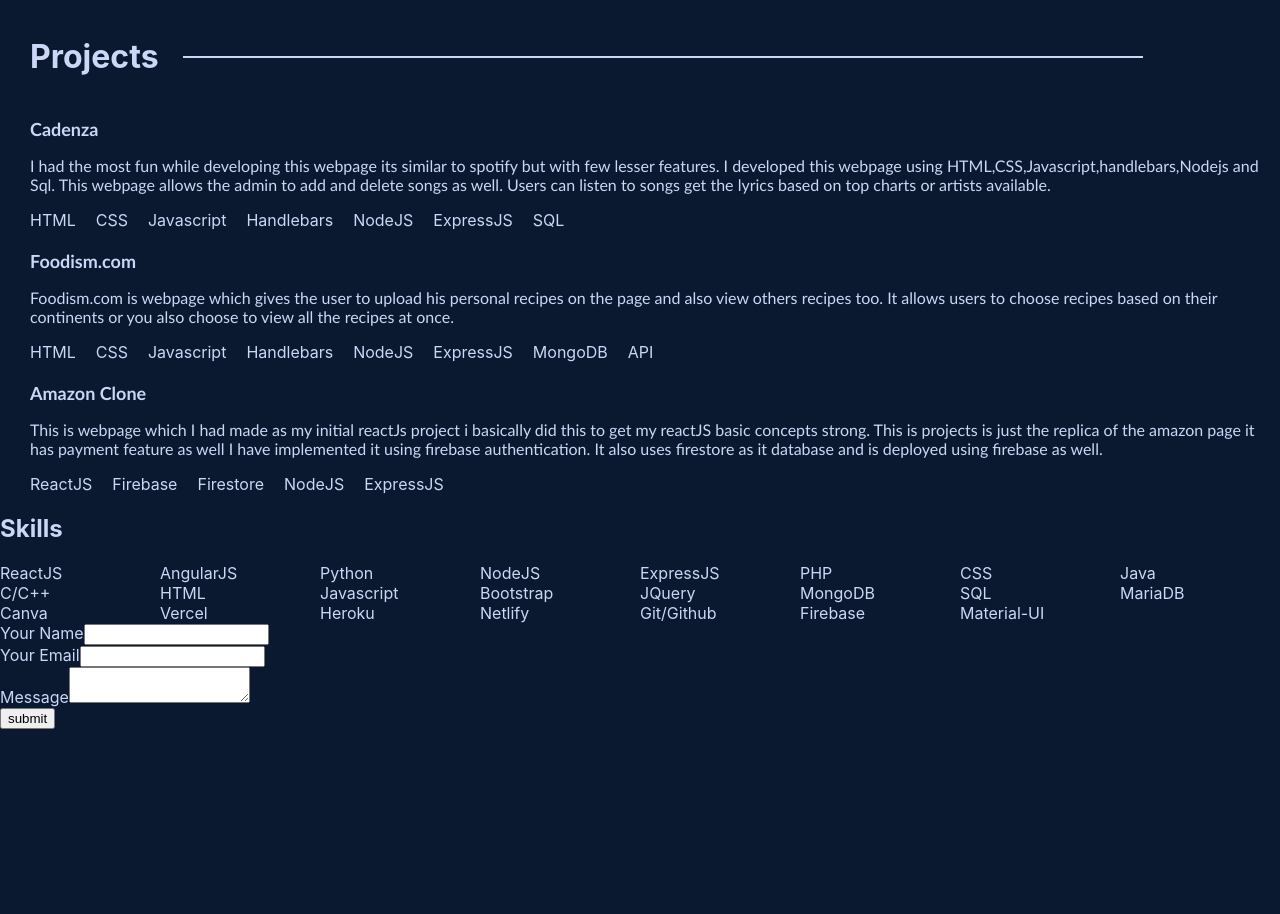
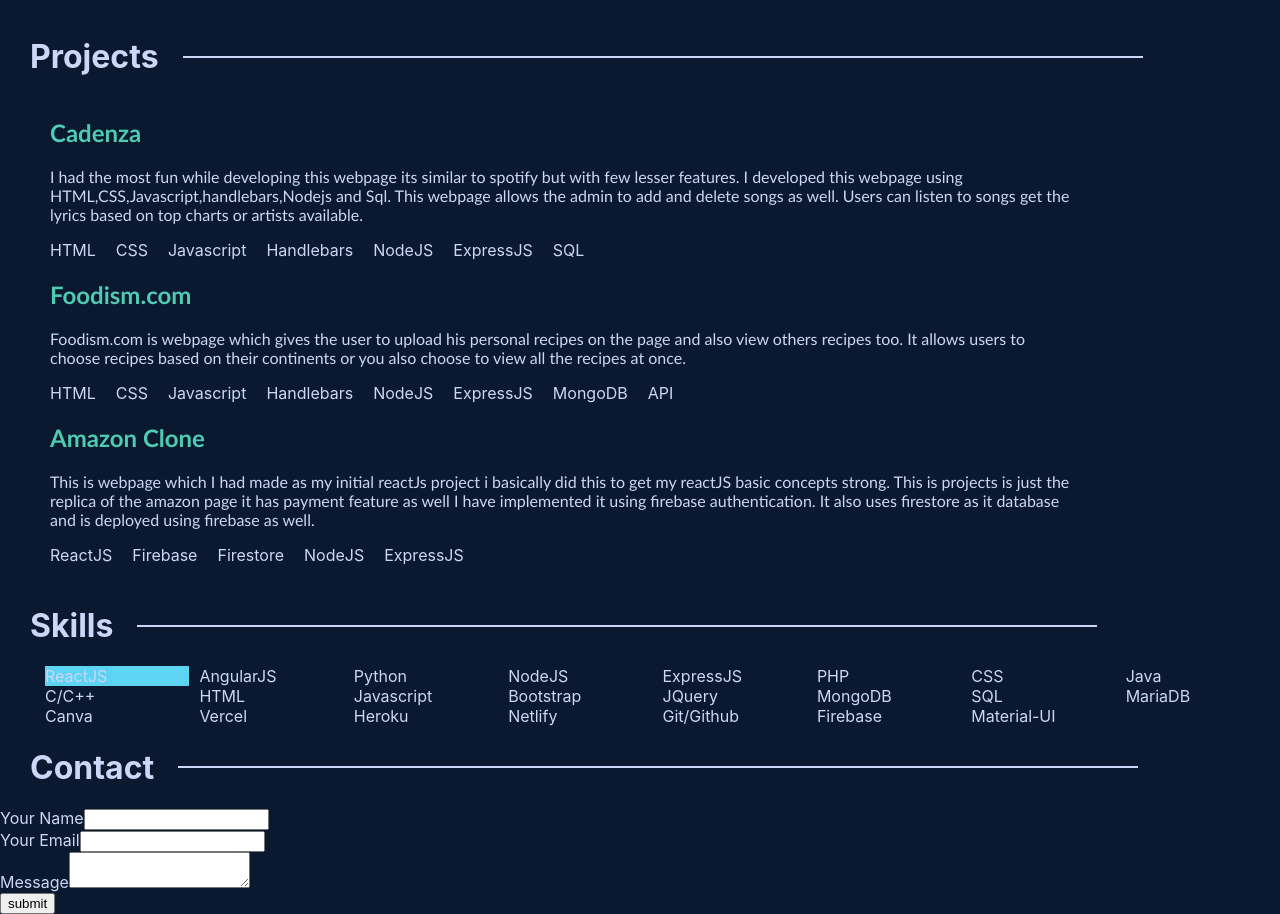
Before and after one commit to jevil25/portfolio, a React (Create React App) app: page / in a window 1280 px wide. Shown: the part 376-1290 px from the top of the page. Before the commit the page ends 1105 px from the top, so only its background shows below. Built offline with nearby package versions, Linux system fonts and the light colour scheme.

Commit message:
added new styles

```diff
--- a/src/App.js
+++ b/src/App.js
@@ -5,7 +5,7 @@ import Projects from './Components/Projects'
 import projectdata from './Components/Data/Projectdata'
 import Skills from './Components/Skills'
 import Contact from './Components/Data/Contact';
-import ProjectHeading from './Components/ProjectHeading';
+import TitleHeading from './Components/TitleHeading';
 import Loader from './Components/Loader';
 import { Router,Routes,Route } from "react-router-dom";
 
@@ -15,7 +15,9 @@ function App() {
       <Header />
       {/* <Loader /> */}
         <Description />
-        <ProjectHeading />
+        <TitleHeading
+          title="Projects"
+        />
           {Array(projectdata.length).fill().map((_,i)=>(
             <Projects
               Key={projectdata[i].Key}
@@ -24,7 +26,13 @@ function App() {
               frameworks={projectdata[i].Technologies_Used}
               />
           ))}
+          <TitleHeading
+            title="Skills"
+          />
           <Skills />
+          <TitleHeading
+            title="Contact"
+          />
           <Contact />
    </>
   );
--- a/src/Components/Data/SkillsData.js
+++ b/src/Components/Data/SkillsData.js
@@ -1,7 +1,7 @@
 const Skills=[
     {
         title:"ReactJS",
-        color:""
+        color:"#5ED4F3"
     },
     {
         title:"AngularJS",
--- a/src/Components/Skills.js
+++ b/src/Components/Skills.js
@@ -5,10 +5,9 @@ import './css/Skills.css';
 function Skills() {
   return (
     <div className='skills'>
-      <h2>Skills</h2>
       <div className="skills_list">
         {Array(SkillsData.length).fill().map((_,i) => (
-            <li className='each_skill'>{ SkillsData[i].title }</li>
+            <li className='each_skill' style={{backgroundColor: SkillsData[i].color}}>{ SkillsData[i].title }</li>
         ))}
       </div>
     </div>
--- a/src/Components/ProjectHeading.js
+++ b/src/Components/TitleHeading.js
@@ -1,13 +1,13 @@
 import React from 'react'
-import "./css/ProjectHeading.css"
+import "./css/TitleHeading.css"
 
-function ProjectHeading() {
+function TitleHeading({ title }) {
   return (
     <div class="projectHeading">
-      <h1>Projects</h1>
+      <h1>{ title }</h1>
         <div class="line"></div>
     </div>
   )
 }
 
-export default ProjectHeading
+export default TitleHeading
--- a/src/Components/css/Projects.css
+++ b/src/Components/css/Projects.css
@@ -8,5 +8,11 @@
 }
 
 .projects{
-    margin-left: 30px;
+    margin-left: 50px;
+    width: 80vw;
 }
+
+.projecttitle{
+    font-size: x-large;
+    color: #50CBB3;
+}
--- a/src/Components/css/Skills.css
+++ b/src/Components/css/Skills.css
@@ -6,4 +6,5 @@
 .skills_list{
     display: grid;
     grid-template-columns: repeat(8,1fr);
+    margin-left: 45px;
 }
```
Also changed, not shown: src/Components/css/TitleHeading.css (renamed from src/Components/css/ProjectHeading.css).
